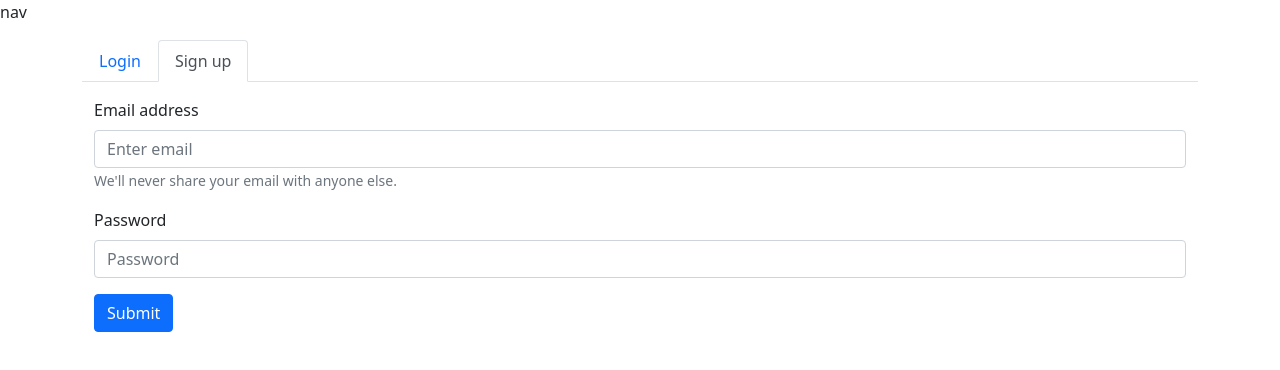
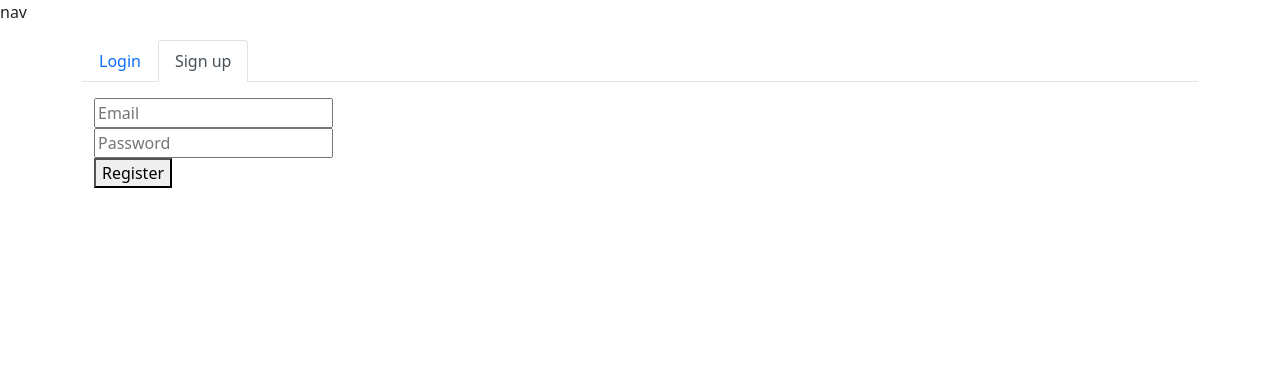
Before and after one commit to crazybki/bitsandbots-project-exam, a React (Create React App) app: page / in a window 1280 px wide. Both pictures are taken after a click on the tab "Sign up". Shown: the top 370 px of the page. Built offline with nearby package versions, Linux system fonts and the light colour scheme.

Commit message:
Login/signup components
Added logic to login and signup page

```diff
--- a/package.json
+++ b/package.json
@@ -3,6 +3,7 @@
   "version": "0.1.0",
   "private": true,
   "dependencies": {
+    "@hookform/resolvers": "^2.8.3",
     "@testing-library/jest-dom": "^5.15.0",
     "@testing-library/react": "^11.2.7",
     "@testing-library/user-event": "^12.8.3",
@@ -11,9 +12,11 @@
     "react": "^17.0.2",
     "react-bootstrap": "^2.0.2",
     "react-dom": "^17.0.2",
+    "react-hook-form": "^7.19.0",
     "react-router-dom": "^6.0.0",
     "react-scripts": "4.0.3",
-    "web-vitals": "^1.1.2"
+    "web-vitals": "^1.1.2",
+    "yup": "^0.32.11"
   },
   "scripts": {
     "start": "react-scripts start",
--- a/src/components/loginpage/FrontPage.js
+++ b/src/components/loginpage/FrontPage.js
@@ -8,7 +8,7 @@ function SignUpPage() {
     return (
         <>
             <Container>
-                <Tabs defaultActiveKey="profile" id="uncontrolled-tab-example" className="mb-3">
+                <Tabs defaultActiveKey="Login" id="uncontrolled-tab-example" className="mb-3">
                     <Tab eventKey="Login" title="Login">
                         <LoginForm />
                     </Tab>
--- a/src/components/loginpage/loginforms/LoginForm.js
+++ b/src/components/loginpage/loginforms/LoginForm.js
@@ -1,37 +1,56 @@
 import React from 'react'
+import { useForm } from "react-hook-form";
+import * as yup from "yup";
+import { yupResolver } from "@hookform/resolvers/yup";
 import Form from 'react-bootstrap/Form'
-import Button from 'react-bootstrap/Button'
 import Container from 'react-bootstrap/Container'
-import { Row } from 'react-bootstrap'
 
+const schema = yup.object().shape({
+    email: yup.string().required("Please enter your name").email("Please enter a valid email address"),
+    password: yup.string().required("Please enter your message").min(8, "The message must be at least 8 characters"),
+});
 
 function LoginForm() {
 
+    const {
+        register,
+        handleSubmit,
+        formState: { errors }
+    } = useForm({
+        resolver: yupResolver(schema)
+    });
 
+    function onSubmit(data) {
+        const email = localStorage.getItem('Email');
+        const password = localStorage.getItem('Password');
+
+        let userEmailInput = data.email;
+        let userPasswordInput = data.password;
+
+        if (email === userEmailInput && password === userPasswordInput) {
+            console.log('True....log in....')
+        } else {
+            console.log('Wrong password')
+        }
+
+
+    }
 
     return (
         <>
             <Container>
-                <Form>
-                    <Row>
-                        <Form.Group className="mb-3" controlId="formBasicEmail">
-                            <Form.Label>Email address</Form.Label>
-                            <Form.Control type="email" placeholder="Enter email" />
-                            <Form.Text className="text-muted">
-                                We'll never share your email with anyone else.
-                            </Form.Text>
-                        </Form.Group>
-                    </Row>
-
-                    <Row>
-                        <Form.Group className="mb-3" controlId="formBasicPassword">
-                            <Form.Label>Password</Form.Label>
-                            <Form.Control type="password" placeholder="Password" />
-                        </Form.Group>
-                    </Row>
-                    <Button variant="primary" type="submit">
-                        Submit
-                    </Button>
+                <Form onSubmit={handleSubmit(onSubmit)}>
+                    <div>
+                        <input {...register('email')} placeholder="Email" />
+                        {errors.email && <p className="errormsg">{errors.email.message}</p>}
+                    </div>
+                    <div>
+                        <input {...register('password')} placeholder="Password" />
+                        {errors.password && <p className="errormsg">{errors.password.message}</p>}
+                    </div>
+                    <div>
+                        <button type="submit">Register</button>
+                    </div>
                 </Form>
             </Container>
         </>
--- a/src/components/loginpage/loginforms/SignUpForm.js
+++ b/src/components/loginpage/loginforms/SignUpForm.js
@@ -1,56 +1,52 @@
 import React from 'react'
-import { useState } from 'react'
+import { useForm } from "react-hook-form";
+import * as yup from "yup";
+import { yupResolver } from "@hookform/resolvers/yup";
 import Form from 'react-bootstrap/Form'
-import Button from 'react-bootstrap/Button'
 import Container from 'react-bootstrap/Container'
-import { Row } from 'react-bootstrap'
+
+
+
+const schema = yup.object().shape({
+    email: yup.string().required("Please enter your name").email("Please enter a valid email address"),
+    password: yup.string().required("Please enter your message").min(8, "The message must be at least 8 characters"),
+});
 
 function SignUpForm() {
 
-    const [email, setEmail] = useState('');
-    const [password, setPassword] = useState('');
-
-    function onSubmit(event) {
-        localStorage.setItem('Email', email);
-        setEmail(event.target.value)
+    const {
+        register,
+        handleSubmit,
+        reset,
+        formState: { errors }
+    } = useForm({
+        resolver: yupResolver(schema)
+    });
 
 
-        localStorage.setItem('Password', password);
-        setPassword(event.target.value)
+    function onSubmit(data) {
+
+        localStorage.setItem('Email', data.email)
+        localStorage.setItem('Password', data.password)
+
+        reset()
     }
 
     return (
         <div>
             <Container>
-                <Form>
-                    <Row>
-                        <Form.Group className="mb-3" controlId="formBasicEmail">
-                            <Form.Label>Email address</Form.Label>
-                            <Form.Control
-                                onChange={(e) => setEmail(e.target.value)}
-                                value={email}
-                                type="email"
-                                placeholder="Enter email" />
-
-                            <Form.Text className="text-muted">
-                                We'll never share your email with anyone else.
-                            </Form.Text>
-                        </Form.Group>
-                    </Row>
-
-                    <Row>
-                        <Form.Group className="mb-3" controlId="formBasicPassword">
-                            <Form.Label>Password</Form.Label>
-                            <Form.Control
-                                onChange={(e) => setPassword(e.target.value)}
-                                value={password}
-                                type="password"
-                                placeholder="Password" />
-                        </Form.Group>
-                    </Row>
-                    <Button onClick={onSubmit} variant="primary" type="submit">
-                        Submit
-                    </Button>
+                <Form onSubmit={handleSubmit(onSubmit)}>
+                    <div>
+                        <input {...register('email')} placeholder="Email" />
+                        {errors.email && <p className="errormsg">{errors.email.message}</p>}
+                    </div>
+                    <div>
+                        <input {...register('password')} placeholder="Password" />
+                        {errors.password && <p className="errormsg">{errors.password.message}</p>}
+                    </div>
+                    <div>
+                        <button type="submit">Register</button>
+                    </div>
                 </Form>
             </Container>
         </div>
```
Also changed, not shown: 1 other file (tests, documents, lock files or other folders).
